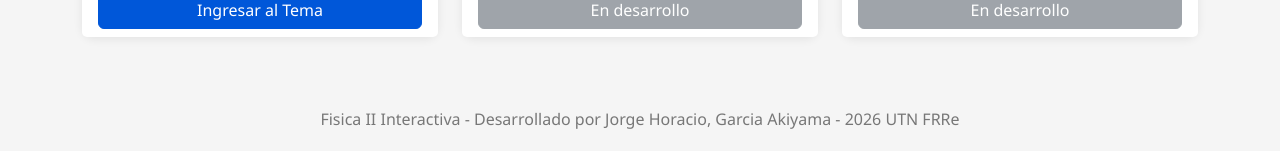
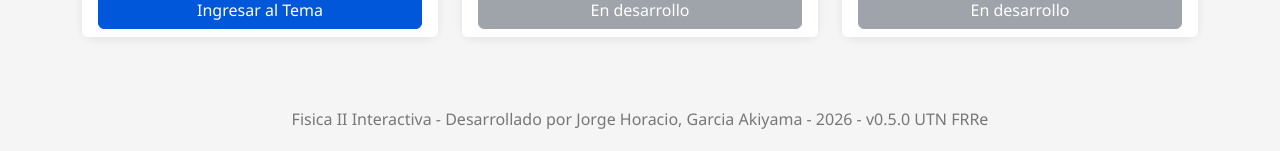
Before and after one commit to jhgakiyama/electromagnetismo-simulator, a Flask app: page / in a window 1280 px wide. Shown: the part 1088-1239 px from the top of the page. Run offline with Flask 3, Linux system fonts and the light colour scheme.

Commit message:
Agrego versionado en el footer

```diff
--- a/app/templates/base.html
+++ b/app/templates/base.html
@@ -106,7 +106,7 @@ Simulador de Electromagnetismo
 </div>
 
 <footer class="footer">
-    Fisica II Interactiva - Desarrollado por Jorge Horacio, Garcia Akiyama - 2026
+    Fisica II Interactiva - Desarrollado por Jorge Horacio, Garcia Akiyama - 2026 - v0.5.0
     UTN FRRe
 </footer>
 
```
